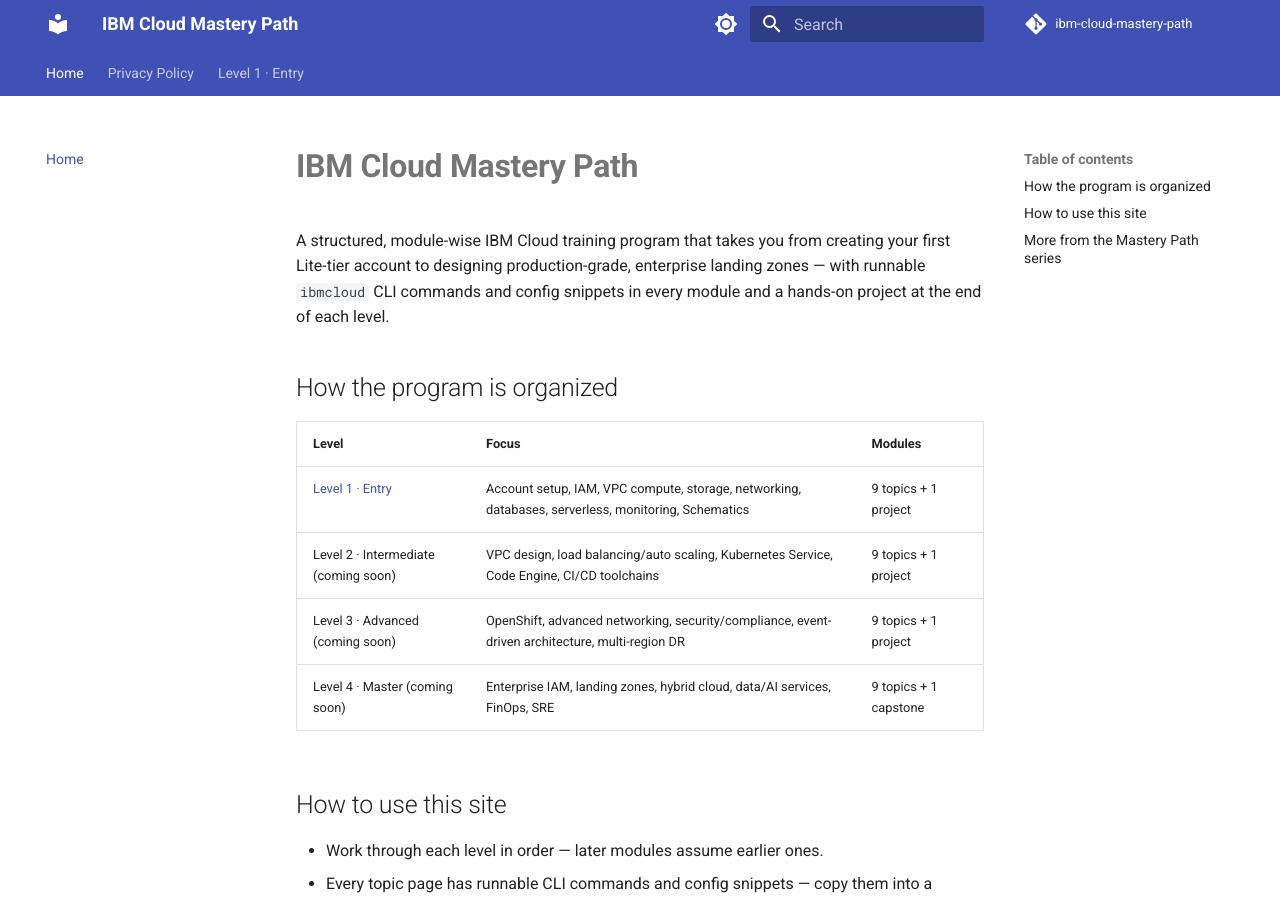
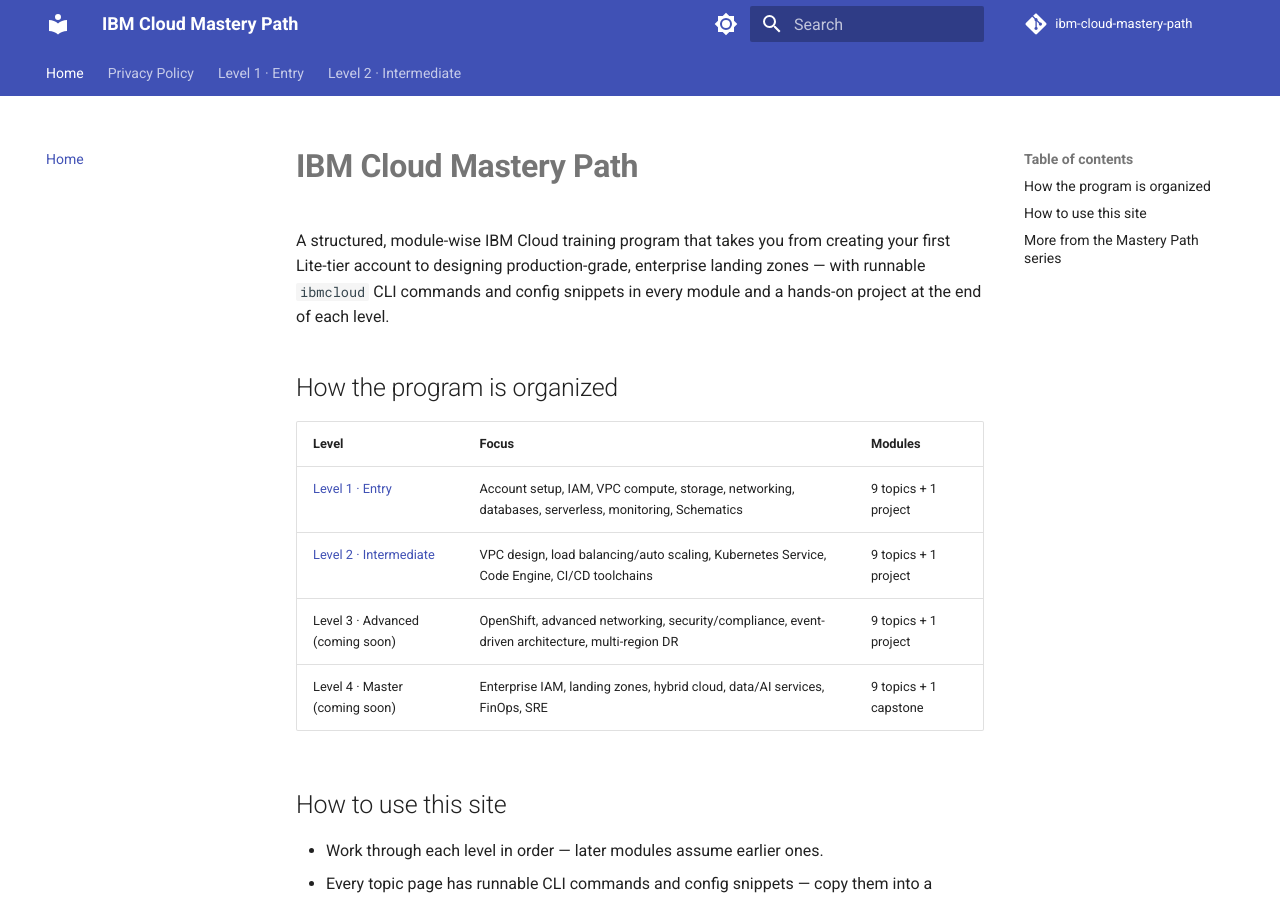
Before and after one commit to SIGILIPELLI/ibm-cloud-mastery-path, an MkDocs documentation site: the page built from docs/index.md, in a window 1280 px wide and 900 px high. Built offline with MkDocs 1.6.1 and Material for MkDocs 9.7.7, drawn with Linux system fonts in a browser that asks for light colours; comment, search, counter and statistics services are not loaded; part of the change alters nothing that is shown.

Commit message:
Restore finished level(s) to nav/sitemap/homepage
Real content is now written for this level; lifting the interim
AdSense thin-content exclusion put in place while it was still stubs.

Co-Authored-By: Claude Opus 5 <noreply@anthropic.com>

```diff
--- a/docs/index.md
+++ b/docs/index.md
@@ -15,7 +15,7 @@ snippets in every module and a hands-on project at the end of each level.
 | Level | Focus | Modules |
 |-------|-------|---------|
 | [Level 1 · Entry](level-1/index.md) | Account setup, IAM, VPC compute, storage, networking, databases, serverless, monitoring, Schematics | 9 topics + 1 project |
-| Level 2 · Intermediate (coming soon) | VPC design, load balancing/auto scaling, Kubernetes Service, Code Engine, CI/CD toolchains | 9 topics + 1 project |
+| [Level 2 · Intermediate](level-2/index.md) | VPC design, load balancing/auto scaling, Kubernetes Service, Code Engine, CI/CD toolchains | 9 topics + 1 project |
 | Level 3 · Advanced (coming soon) | OpenShift, advanced networking, security/compliance, event-driven architecture, multi-region DR | 9 topics + 1 project |
 | Level 4 · Master (coming soon) | Enterprise IAM, landing zones, hybrid cloud, data/AI services, FinOps, SRE | 9 topics + 1 capstone |
 
--- a/mkdocs.yml
+++ b/mkdocs.yml
@@ -62,8 +62,19 @@ nav:
       - "08 · Monitoring & Log Analysis": level-1/08-monitoring-log-analysis.md
       - "09 · Schematics (Terraform IaC)": level-1/09-schematics-iac.md
       - "10 · Capstone Project": level-1/10-capstone-project.md
+  - "Level 2 · Intermediate":
+      - Overview: level-2/index.md
+      - "01 · VPC Design Deep Dive": level-2/01-vpc-design-deep-dive.md
+      - "02 · Load Balancing & Auto Scaling": level-2/02-load-balancing-autoscaling.md
+      - "03 · Kubernetes Service (IKS) Basics": level-2/03-kubernetes-service-basics.md
+      - "04 · Code Engine (Containers & Serverless)": level-2/04-code-engine.md
+      - "05 · Cloud Databases Deep Dive": level-2/05-cloud-databases-deep-dive.md
+      - "06 · Object Storage Lifecycle & Security": level-2/06-object-storage-lifecycle-security.md
+      - "07 · IAM Access Policies Deep Dive": level-2/07-iam-access-policies-deep-dive.md
+      - "08 · CI/CD with Toolchains": level-2/08-cicd-toolchains.md
+      - "09 · Schematics Workspaces & Modules": level-2/09-schematics-workspaces-modules.md
+      - "10 · Project — Highly Available Web App": level-2/10-project-ha-web-app.md
 # --- auto-pruned stub levels (see AdSense low-value-content fix) ---
 exclude_docs: |
-  level-2/*.md
   level-3/*.md
   level-4/*.md
```
